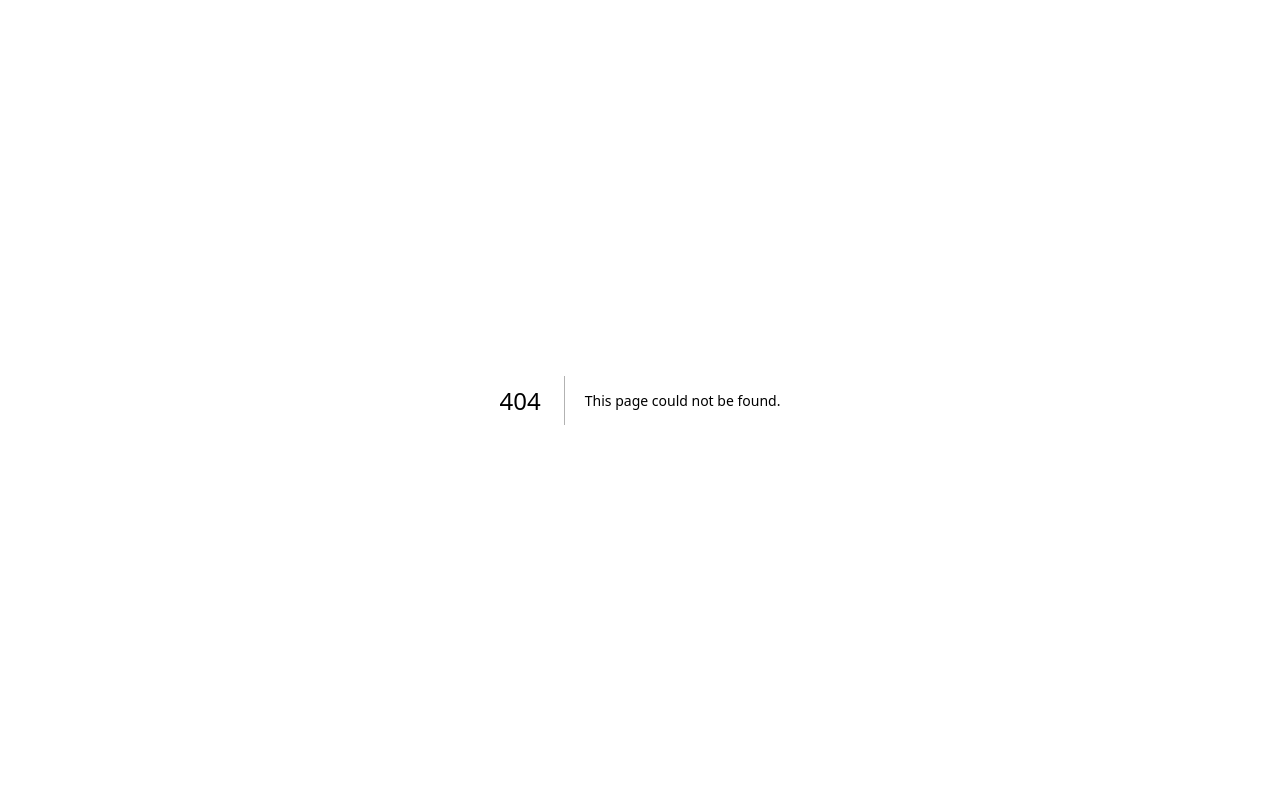
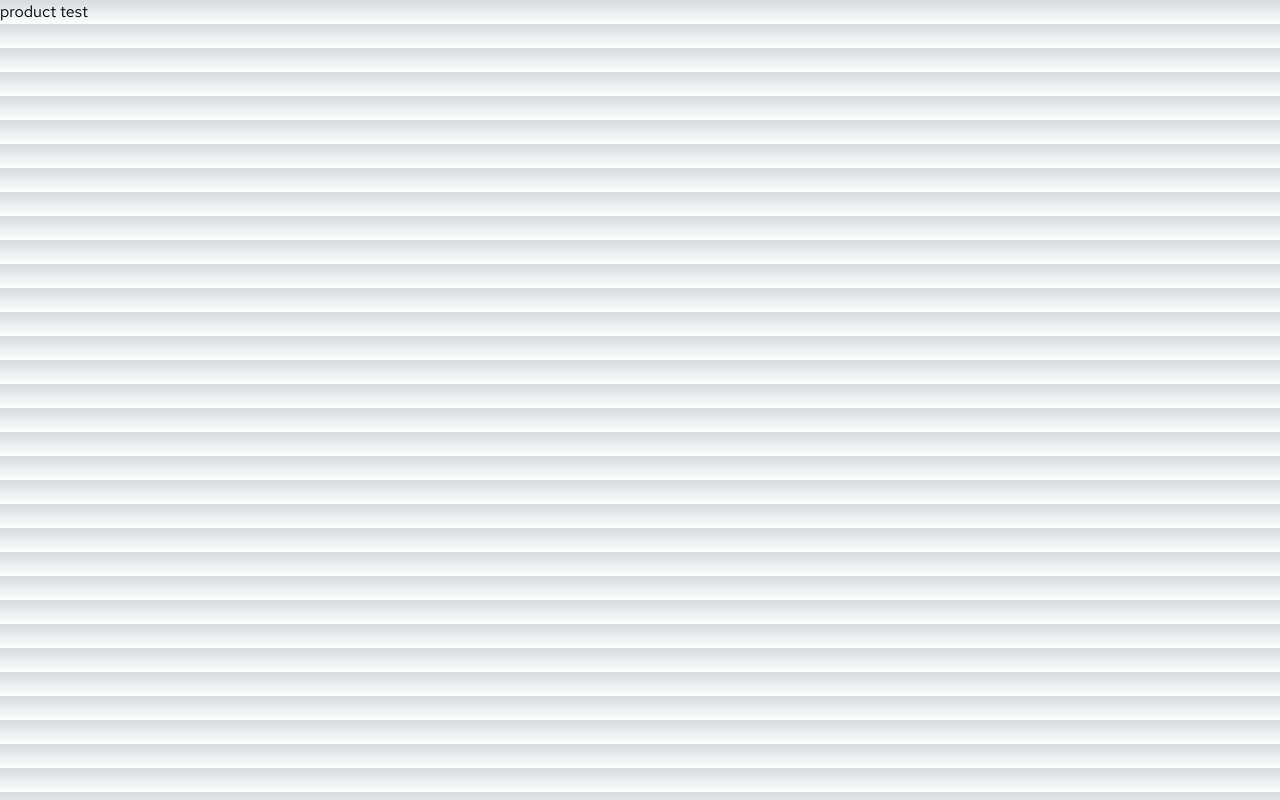
Before and after one commit to Namonaki0/FE-mentor-product-with-cart, a Next.js app: page /product in a window 1280 px wide. Before the commit this address had no page. Built offline with nearby package versions, Linux system fonts and the light colour scheme.

Commit message:
adding css variables and routing to setup

```diff
--- a/src/app/globals.css
+++ b/src/app/globals.css
@@ -3,9 +3,19 @@
 @tailwind utilities;
 
 :root {
-  --foreground-rgb: 0, 0, 0;
-  --background-start-rgb: 214, 219, 220;
-  --background-end-rgb: 255, 255, 255;
+  --red: hsl(14, 86%, 42%);
+  --green: hsl(159, 69%, 38%);
+  --rose_50: hsl(20, 50%, 98%);
+  --rose_100: hsl(13, 31%, 94%);
+  --rose_300: hsl(14, 25%, 72%);
+  --rose_400: hsl(7, 20%, 60%);
+  --rose_500: hsl(12, 20%, 44%);
+  --rose_900: hsl(14, 65%, 9%);
+  --foreground: 0, 0, 0;
+  --background_start: 214, 219, 220;
+  --background_end: 255, 255, 255;
+  --mobile_view: 375px;
+  --desktop_view: 1440px;
 }
 
 @media (prefers-color-scheme: dark) {
@@ -21,9 +31,9 @@ body {
   background: linear-gradient(
       to bottom,
       transparent,
-      rgb(var(--background-end-rgb))
+      rgb(var(--background_end))
     )
-    rgb(var(--background-start-rgb));
+    rgb(var(--background_start));
 }
 
 @layer utilities {
--- /dev/null
+++ b/src/app/product/page.tsx
@@ -0,0 +1,3 @@
+export default function Product() {
+  return <div>product test</div>
+}
```
